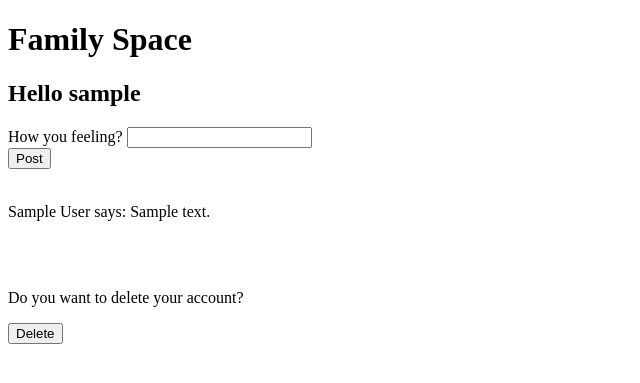
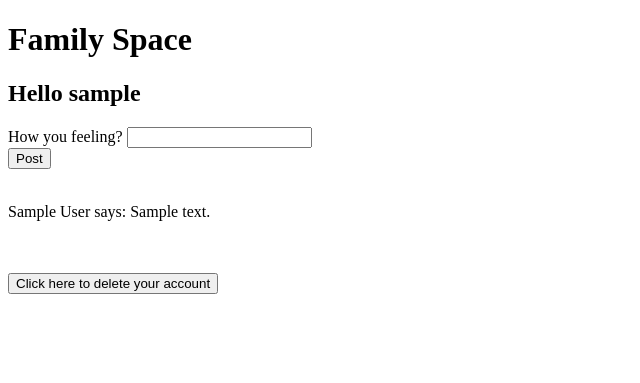
Before and after one commit to ykyasin/Family-Space, a Flask app: a page that uses application/templates/index.html in a window 1280 px wide. Shown: the top 383 px of the page, without its empty margins (0-640 px from the left). Run offline with Flask 2, Linux system fonts and the light colour scheme; tables that the repository leaves empty hold one stand-in row (values such as "Sample post"); some libraries are stand-ins or nearby versions.

Commit message:
adding delete user function 3

```diff
--- a/application/forms.py
+++ b/application/forms.py
@@ -22,4 +22,4 @@ class AddUser(FlaskForm):
     submit = SubmitField("Add User")
 
 class DelUser(FlaskForm):
-    submit = SubmitField("Delete")
+    submit = SubmitField("Click here to delete your account")
--- a/application/templates/index.html
+++ b/application/templates/index.html
@@ -13,5 +13,5 @@
     {% endfor %}
     <br>
     <br>
-    <p>Do you want to delete your account? <form action="" method="POST"> {{deluser.submit}} </form> </p>
+    <form action="" method="POST"> {{deluser.submit}} </form>
 {% endblock body %}
```
